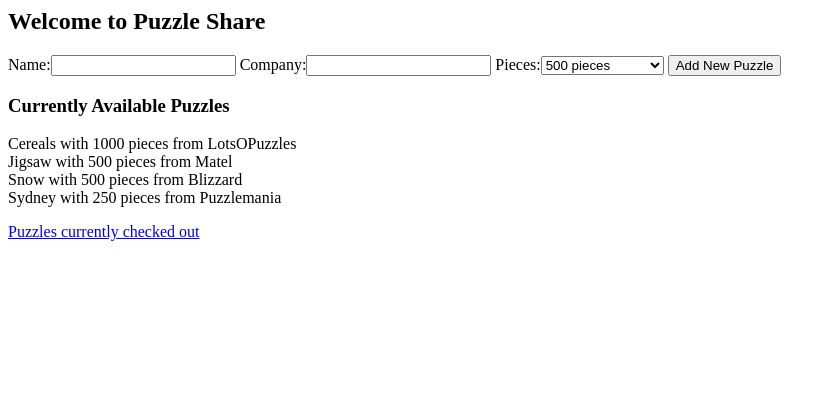
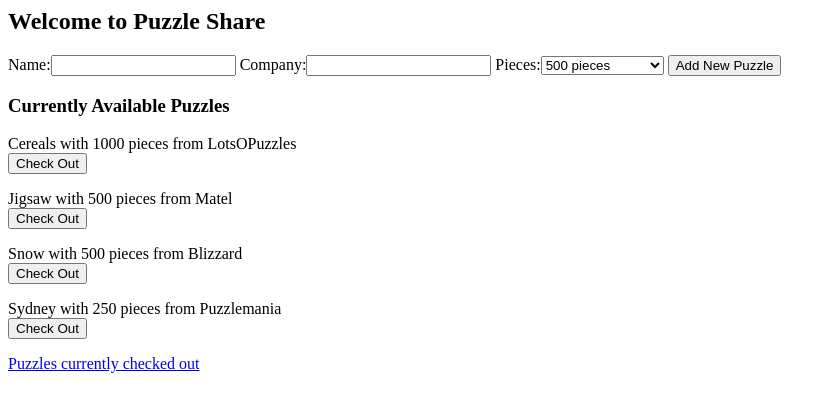
Before and after one commit to KJTempas/puzzle_share, a Django app: page / in a window 1280 px wide. Shown: the top 412 px of the page, without its empty margins (0-836 px from the left). Run offline with Django 3.2, Linux system fonts and the light colour scheme; data comes from the database, SQL or seed files in the repository; both versions use the stored data as it was after the commit.

Commit message:
add checkout and return feature

```diff
--- a/puzzle_share/templates/puzzle_share/checked_out.html
+++ b/puzzle_share/templates/puzzle_share/checked_out.html
@@ -5,6 +5,10 @@
 <ul>
     {% for puzzle in status %}
     <li>{{ puzzle }} </li>
+    <form method="POST" action="{% url 'puzzle_returned' puzzle.pk %}">
+        {% csrf_token %}
+        <button type="submit">Returned</button>
+    </form>
     {% endfor %}
 
 </ul>
--- a/puzzle_share/templates/puzzle_share/puzzlelist.html
+++ b/puzzle_share/templates/puzzle_share/puzzlelist.html
@@ -11,6 +11,10 @@
 
 <div>
     {{ puzzle }}
+    <form method="POST" action="{% url 'puzzle_was_checked_out' puzzle.pk %}">
+        {% csrf_token %}
+        <button type="submit">Check Out</button>
+    </form>
 
 </div>
 
--- a/puzzle_share/urls.py
+++ b/puzzle_share/urls.py
@@ -3,5 +3,7 @@ from . import views
 
 urlpatterns = [
     path('', views.puzzle_list, name='puzzle_list'),
-    path('checked_out', views.puzzles_checked_out, name='puzzles_checked_out')
+    path('checked_out', views.puzzles_checked_out, name='puzzles_checked_out'),
+    path('puzzle/<int:puzzle_pk>/checked_out/', views.puzzle_was_checked_out, name='puzzle_was_checked_out'),
+    path('puzzle/<int:puzzle_pk>/returned/', views.puzzle_returned, name='puzzle_returned')
 ]
--- a/puzzle_share/views.py
+++ b/puzzle_share/views.py
@@ -1,4 +1,4 @@
-from django.shortcuts import render, redirect
+from django.shortcuts import render, redirect, get_object_or_404
 from .models import Puzzle
 from .forms import NewPuzzleForm
 
@@ -27,6 +27,25 @@ def puzzle_list(request):
     return render(request, 'puzzle_share/puzzlelist.html', { 'puzzles': puzzles, 'new_puzzle_form': new_puzzle_form })
 
 
-def puzzles_checked_out(request):
+def puzzles_checked_out(request): #list of currently checked outpuzzles
     status = Puzzle.objects.filter(status = 2)
     return render(request, 'puzzle_share/checked_out.html', { 'status': status})
+
+
+def puzzle_was_checked_out(request, puzzle_pk): #change from available to checked out
+    if request.method == 'POST':
+        #puzzle = Puzzle.objects.get(pk=puzzle_pk)
+        puzzle = get_object_or_404(Puzzle, pk=place_pk) #newer version w 404
+        puzzle.status = 2 #2 means checked out; 1 is available
+        puzzle.save()
+
+    return redirect('puzzle_list')
+
+def puzzle_returned(request, puzzle_pk):
+    if request.method =='POST':
+        #puzzle = Puzzle.objects.get(pk=puzzle_pk)
+        puzzle = get_object_or_404(Puzzle, pk=puzzle_pk)
+        puzzle.status = 1
+        puzzle.save()
+
+    return redirect('puzzle_list')
```
Also changed, not shown: db.sqlite3.
